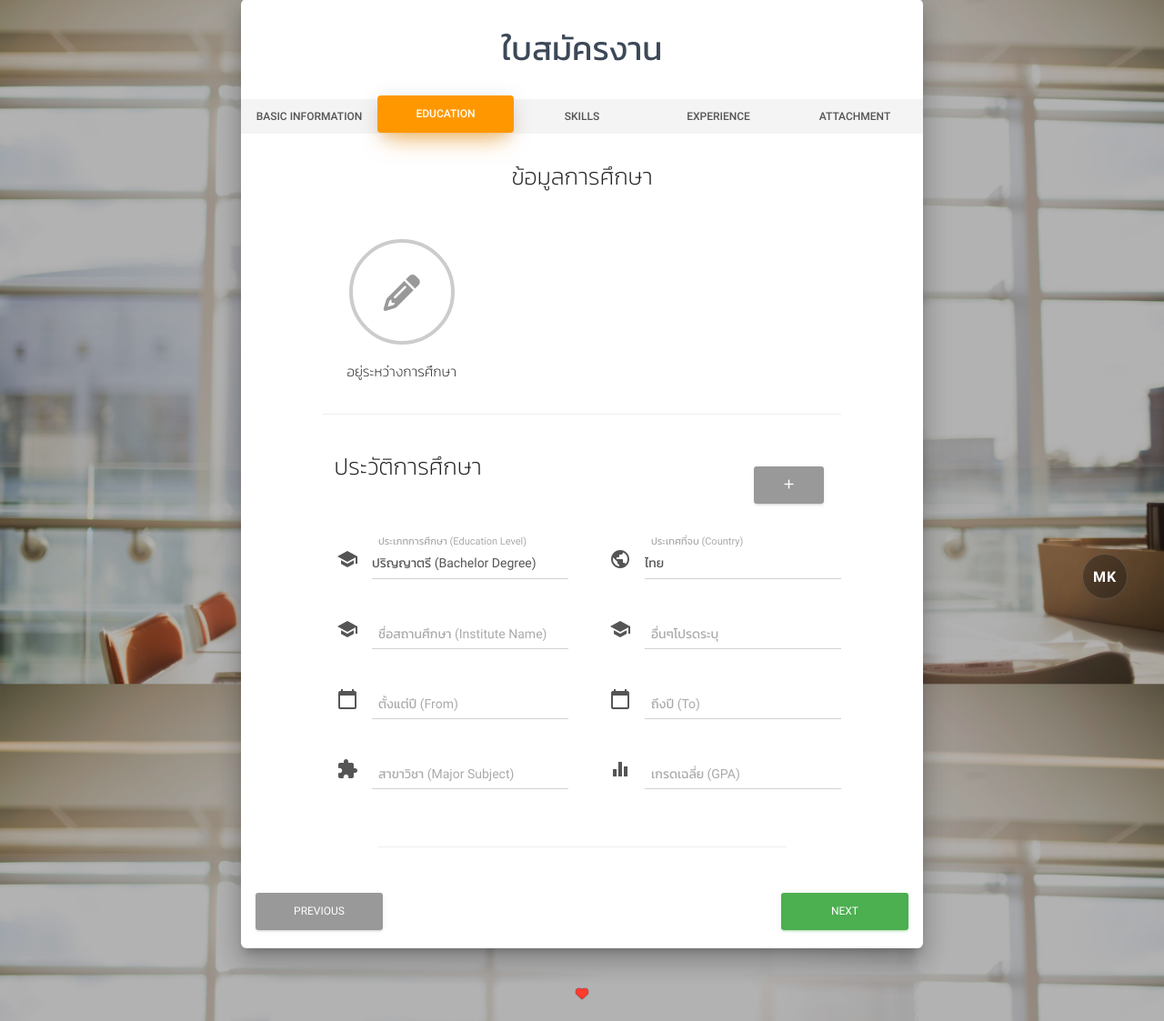
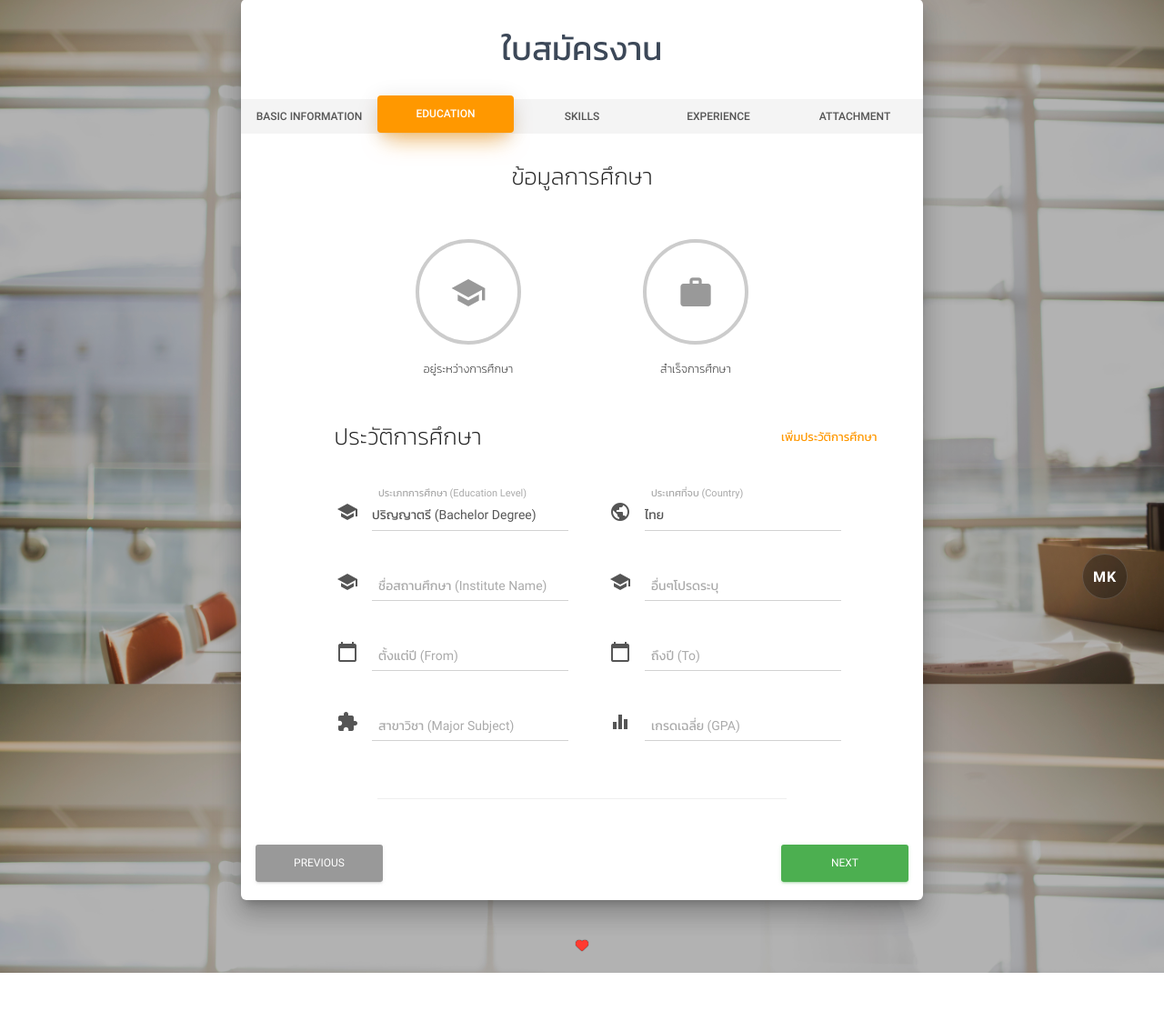
Before and after one commit to nateecha18/webrecruiter, a Django app: page /jobapply/ in a window 1280 px wide, after a click on "EDUCATION". Shown: the part 101-1224 px from the top of the page at 91% size. After the commit the page ends 1171 px from the top, so only its background shows below. Run offline with Django 3.2, Linux system fonts and the light colour scheme; some libraries are stand-ins or nearby versions; some web fonts are replaced.

Commit message:
Edit Now Education Field
- เพิ่มปุ่ม radio เพื่อเช็คว่า Candidate กำลังเรียนอยู่หรือสำเร็จการศึกษาแล้ว
- และแก้ไขปุ่มเพิ่ม 'เพิ่มประวัติการศึกษา'

```diff
--- a/webrecruiter/jobapply/template/index.html
+++ b/webrecruiter/jobapply/template/index.html
@@ -40,6 +40,17 @@
 	<link rel="stylesheet" href="/static/css/tagify.css">
 	<script src="/static/js/tagify.js"></script>
 
+	<!-- <script>
+	function img(x){
+	if (x==0) {
+	document.getElementById('now_edu').style.display='block';
+
+}else {
+document.getElementById("now_edu").style.display='none';
+}
+return;
+}
+</script> -->
 </head>
 
 <body>
@@ -352,22 +363,39 @@
 
 									<!-- Start Education Information -->
 									<div class="tab-pane" id="edu">
-										<div class="col-sm-10 col-sm-offset-1 text-left">
-											<h3 class="info-text">ข้อมูลการศึกษา</h3>
-										</div>
-										<div class="row">
-											<div class="col-sm-10 col-sm-offset-1">
-												<div class="col-sm-4">
-													<div class="choice" data-toggle="collapse" href="#collapseIsStudy" role="checkbox" aria-expanded="false" aria-controls="collapseIsStudy">
-														<input type="checkbox" name="isStudy" value="isStudy">
-														<div class="icon">
-															<i class="fa fa-pencil"></i>
-														</div>
-														<h5>อยู่ระหว่างการศึกษา</h5>
-													</div>
-												</div>
-												<div class="collapse" id="collapseIsStudy">
-													<div class="col-sm-8">
+										<form>
+											<div class="form-content">
+												<div class="col-sm-10 col-sm-offset-1 text-left">
+													<h3 class="info-text">ข้อมูลการศึกษา</h3>
+												</div>
+												<div class="row">
+													<div class="col-sm-4 col-sm-offset-2">
+														<div class="choice" data-toggle="wizard-radio" onclick="is_study(0)">
+															<input type="radio" name="job" value="Design" checked >
+															<div class="icon">
+																<i class="material-icons">school</i>
+															</div>
+															<h6>อยู่ระหว่างการศึกษา</h6>
+														</div>
+													</div>
+
+													<div class="col-sm-4">
+														<div class="choice" data-toggle="wizard-radio" onclick="is_study(1)">
+															<input type="radio" name="job" value="Code" >
+															<div class="icon">
+																<i class="material-icons">work</i>
+															</div>
+															<h6>สำเร็จการศึกษา</h6>
+														</div>
+													</div>
+												</div>
+
+												<!-- ถ้าอยู่ระหว่างการศึกษาจะแสดงข้อมูลการศึกษาปัจจุบัน -->
+												<div class="col-md-12" id="now_edu">
+													<div class="col-sm-8 col-sm-offset-1">
+														<h3>การศึกษาปัจจุบัน</h3>
+													</div>
+													<div class="col-sm-5 col-sm-offset-1">
 														<div class="input-group">
 															<span class="input-group-addon">
 																<i class="material-icons">school</i>
@@ -378,10 +406,10 @@
 															</div>
 														</div>
 													</div>
-													<div class="col-sm-8">
+													<div class="col-sm-5">
 														<div class="input-group">
 															<span class="input-group-addon">
-																<i class="material-icons">card_membership</i>
+																<i class="material-icons">school</i>
 															</span>
 															<div class="form-group label-floating">
 																<label class="control-label">ชื่อวุฒิการศึกษา/สาขาวิชา</label>
@@ -389,23 +417,25 @@
 															</div>
 														</div>
 													</div>
-												</div>
-											</div>
-										</div>
-										<div class="col-sm-10 col-sm-offset-1">
-											<hr>
-										</div>
+													<div class="col-sm-10 col-sm-offset-1">
+														<hr>
+													</div>
+												</div>
+											</div>
+										</form>
+
 
 										<!-- ฟอร์มประวัติการศึกษา -->
 										<form>
 											<div class="form-content">
 												<div class="col-md-12">
 													<div class="col-sm-8 col-sm-offset-1">
+														<br>
 														<h3>ประวัติการศึกษา</h3>
 													</div>
 													<div class="form-group">
 														<div class="col-md-2">
-															<p><button type="button" id="btnAdd" class="btn btn-default"><i class="material-icons">add</i></button></p>
+															<p><button type="button" id="btnAdd" class="btn btn-simple">เพิ่มประวัติการศึกษา</button></p>
 														</div>
 													</div>
 												</div>
@@ -1324,11 +1354,11 @@
 									<div class="tab-pane" id="skill">
 										<div class="row">
 											<h3 class="info-text">ความสามารถด้านคอมพิวเตอร์</h3>
-											<div class="col-sm-10 col-sm-offset-1">
-												<input name='tags' class=" " id='section-basic' placeholder='กรอกเขียนความสามารถด้านคอมพิวเตอร์ของคุณ' value='css, html, javascript, css' autofocus>
+											<div class="col-sm-10 col-sm-offset-1" rel="tooltip" title="ตัวอย่างการกรอก เช่น python , css , troupleshoot">
+												<input name='tags' class=" " id='section-basic' placeholder='กรอกความสามารถด้านคอมพิวเตอร์ของคุณ' value='' autofocus>
 											</div>
 											<div class="col-sm-10 col-sm-offset-1 text-center">
-												<button class="btn btn-simple tags--removeAllBtn text-center" type='button'>ลบทั้งหมด</button>
+												<button class="btn btn-simple tags--removeAllBtn text-center " type='button'>ลบทั้งหมด</button>
 											</div>
 											<div class="col-sm-10 col-sm-offset-1">
 												<hr>
@@ -1692,8 +1722,8 @@
 											<div class="content">
 
 												<div class="box">
-													<input type="file" name="file-6[]" id="file-6" class="inputfile inputfile-5" data-multiple-caption="{count} files selected" multiple />
-													<label for="file-6"><figure><svg xmlns="http://www.w3.org/2000/svg" width="20" height="17" viewBox="0 0 20 17"><path d="M10 0l-5.2 4.9h3.3v5.1h3.8v-5.1h3.3l-5.2-4.9zm9.3 11.5l-3.2-2.1h-2l3.4 2.6h-3.5c-.1 0-.2.1-.2.1l-.8 2.3h-6l-.8-2.2c-.1-.1-.1-.2-.2-.2h-3.6l3.4-2.6h-2l-3.2 2.1c-.4.3-.7 1-.6 1.5l.6 3.1c.1.5.7.9 1.2.9h16.3c.6 0 1.1-.4 1.3-.9l.6-3.1c.1-.5-.2-1.2-.7-1.5z"/></svg></figure> <span></span></label>
+													<input type="file" name="file-6[]" id="file-1" class="inputfile inputfile-5" data-multiple-caption="{count} files selected" multiple />
+													<label for="file-1"><figure><svg xmlns="http://www.w3.org/2000/svg" width="20" height="17" viewBox="0 0 20 17"><path d="M10 0l-5.2 4.9h3.3v5.1h3.8v-5.1h3.3l-5.2-4.9zm9.3 11.5l-3.2-2.1h-2l3.4 2.6h-3.5c-.1 0-.2.1-.2.1l-.8 2.3h-6l-.8-2.2c-.1-.1-.1-.2-.2-.2h-3.6l3.4-2.6h-2l-3.2 2.1c-.4.3-.7 1-.6 1.5l.6 3.1c.1.5.7.9 1.2.9h16.3c.6 0 1.1-.4 1.3-.9l.6-3.1c.1-.5-.2-1.2-.7-1.5z"/></svg></figure> <span></span></label>
 												</div>
 
 											</div>
@@ -1703,13 +1733,14 @@
 											<div class="content">
 
 												<div class="box">
-													<input type="file" name="file-6[]" id="file-6" class="inputfile inputfile-5" data-multiple-caption="{count} files selected" multiple />
-													<label for="file-6"><figure><svg xmlns="http://www.w3.org/2000/svg" width="20" height="17" viewBox="0 0 20 17"><path d="M10 0l-5.2 4.9h3.3v5.1h3.8v-5.1h3.3l-5.2-4.9zm9.3 11.5l-3.2-2.1h-2l3.4 2.6h-3.5c-.1 0-.2.1-.2.1l-.8 2.3h-6l-.8-2.2c-.1-.1-.1-.2-.2-.2h-3.6l3.4-2.6h-2l-3.2 2.1c-.4.3-.7 1-.6 1.5l.6 3.1c.1.5.7.9 1.2.9h16.3c.6 0 1.1-.4 1.3-.9l.6-3.1c.1-.5-.2-1.2-.7-1.5z"/></svg></figure> <span></span></label>
+													<input type="file" name="file-6[]" id="file-2" class="inputfile inputfile-5" data-multiple-caption="{count} files selected" multiple />
+													<label for="file-2"><figure><svg xmlns="http://www.w3.org/2000/svg" width="20" height="17" viewBox="0 0 20 17"><path d="M10 0l-5.2 4.9h3.3v5.1h3.8v-5.1h3.3l-5.2-4.9zm9.3 11.5l-3.2-2.1h-2l3.4 2.6h-3.5c-.1 0-.2.1-.2.1l-.8 2.3h-6l-.8-2.2c-.1-.1-.1-.2-.2-.2h-3.6l3.4-2.6h-2l-3.2 2.1c-.4.3-.7 1-.6 1.5l.6 3.1c.1.5.7.9 1.2.9h16.3c.6 0 1.1-.4 1.3-.9l.6-3.1c.1-.5-.2-1.2-.7-1.5z"/></svg></figure> <span></span></label>
 												</div>
 
 											</div>
 										</div>
 
+										<div class="col-sm-12 text-center"></div>
 									</div>
 									<!-- End Attachment Information -->
 								</div>
--- a/webrecruiter/webrecruiter/static/css/material-bootstrap-wizard.css
+++ b/webrecruiter/webrecruiter/static/css/material-bootstrap-wizard.css
@@ -1304,12 +1304,13 @@ select.form-control[multiple], .form-group.is-focused select.form-control[multip
 }
 .btn.btn-simple, .btn.btn-default.btn-simple {
   background-color: transparent;
-  color: #999999;
+  color: #ff9800;
   box-shadow: none;
+  font-size: 13px;
 }
 .btn.btn-simple:hover, .btn.btn-simple:focus, .btn.btn-simple:active, .btn.btn-default.btn-simple:hover, .btn.btn-default.btn-simple:focus, .btn.btn-default.btn-simple:active {
   background-color: transparent;
-  color: #999999;
+  color: #ff9800;
 }
 .btn.btn-primary {
   box-shadow: 0 2px 2px 0 rgba(156, 39, 176, 0.14), 0 3px 1px -2px rgba(156, 39, 176, 0.2), 0 1px 5px 0 rgba(156, 39, 176, 0.12);
@@ -1922,6 +1923,11 @@ fieldset[disabled] .checkbox, fieldset[disabled] .checkbox input[type=checkbox],
   }
 }
 
+div.radio_test div {
+    display:none;
+}
+
+
 /*
 .immybox.immybox_witharrow{
   background-image:url(/img/immybox-arrow.png);
--- a/webrecruiter/webrecruiter/static/js/material-bootstrap-wizard.js
+++ b/webrecruiter/webrecruiter/static/js/material-bootstrap-wizard.js
@@ -174,6 +174,9 @@ $(document).ready(function(){
         });
     $("#military_status_value").hide();
 
+    // ซ่อนข้อมูลการศึกษาปัจจุบันไว้ก่อน ถ้าเลือก Radio ที่กำลังลังศึกษาอยู่ค่อยเข้า function img()
+    $("#now_edu").hide();
+
 });
 
 
@@ -277,3 +280,14 @@ function debounce(func, wait, immediate) {
 		if (immediate && !timeout) func.apply(context, args);
 	};
 };
+
+// function เพิ่มข้อมูลการศึกษาปัจจุบัน ถ้ากำลังเรียนอยู่
+function is_study(x){
+  if (x==0) {
+    document.getElementById('now_edu').style.display='block';
+
+  }else {
+    document.getElementById("now_edu").style.display='none';
+  }
+  return;
+}
```
